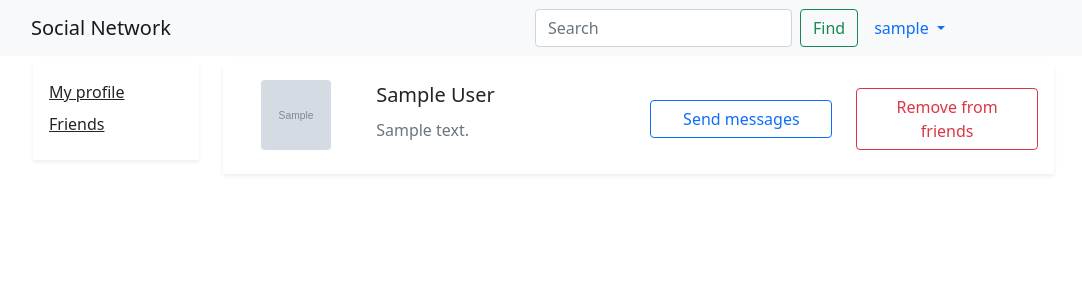
After one commit to UladzislauBaranau/social-network, a Django app: page /profiles/friends_list in a window 1280 px wide. The commit adds this page. Shown: the top 300 px of the page, without its empty margins (144-1226 px from the left). Run offline with Django 3.2, Linux system fonts and the light colour scheme; a user stored in the database is signed in; tables that the repository leaves empty hold one stand-in row (values such as "Sample post"); grey boxes marked "Sample" are stand-in pictures; some libraries are stand-ins or nearby versions.

Commit message:
Added a "friends_list" page

```diff
--- /dev/null
+++ b/socialnetwork/profiles/templates/profiles/friends_list.html
@@ -0,0 +1,50 @@
+{% extends 'base.html' %}
+{% load i18n %}
+{% load widget_tweaks %}
+
+{% block title %}
+{% translate 'Friends' %}
+{% endblock title %}
+
+{% block content %}
+<div class="container my-lg-2">
+  <div class="row">
+    <div class="col-1"></div>
+    <div class="col-2">
+      <div class="card-body shadow-sm holder-bottom">
+        <p class="fw-light mb-2"><a href="{% url 'user_profile' %}" class="text-reset">{% translate 'My profile' %}</a>
+        </p>
+        <p class="fw-light mb-2"><a href="{% url 'friends_list' %}" class="text-reset">{% translate 'Friends' %}</a></p>
+      </div>
+    </div>
+    <div class="col">
+
+      {% for friend in friends %}
+      <div class="card-body shadow-sm holder-bottom">
+        <div class="row">
+          <div class="col-2">
+            <img src="{{ friend.avatar.url }}" class="rounded mx-auto d-block mb-2" width="70" height="70">
+          </div>
+          <div class="col-4">
+            {% if friend.first_name and friend.last_name %}
+              <p class="fs-5 mb-2">{{ friend.first_name }} {{ friend.last_name }}</p>
+            {% else %}
+              <p class="fs-5 mb-2">{{ friend.username }}</p>
+            {% endif %}
+            {% if friend.bio %}
+              <p class="text-muted fw-light">{{ friend.bio }} </p>
+            {% endif %}
+          </div>
+          <div class="col-3 col align-self-center d-grid gap-2">
+            <button class="btn btn-outline-primary" type="submit">{% translate 'Send messages' %}</button>
+          </div>
+          <div class="col-3 col align-self-center d-grid gap-2">
+            <button class="btn btn-outline-danger" type="submit">{% translate 'Remove from friends' %}</button>
+          </div>
+        </div>
+      </div>
+      {% endfor %}
+    </div>
+  </div>
+</div>
+{% endblock content %}
--- a/socialnetwork/profiles/templates/profiles/user_profile.html
+++ b/socialnetwork/profiles/templates/profiles/user_profile.html
@@ -13,7 +13,7 @@
     <div class="col-2">
       <div class="card-body shadow-sm holder-bottom">
         <p class="fw-light mb-2"><a href="{% url 'user_profile' %}" class="text-reset">{% translate 'My profile' %}</a></p>
-        <p class="fw-light mb-2"><a href="#" class="text-reset">{% translate 'Friends' %}</a></p>
+        <p class="fw-light mb-2"><a href="{% url 'friends_list' %}" class="text-reset">{% translate 'Friends' %}</a></p>
       </div>
     </div>
     <div class="col">
--- a/socialnetwork/profiles/urls.py
+++ b/socialnetwork/profiles/urls.py
@@ -11,6 +11,7 @@ urlpatterns = [
     path('edit_profile', views.edit_profile_view, name='edit_profile'),
     path('export_personal_data', views.export_personal_data_view, name='export_personal_data'),
     path('remove_account', views.remove_account_view, name='remove_account'),
+    path('friends_list', views.get_friends_list_view, name='friends_list'),
 
     path('reset_password/',
          auth_views.PasswordResetView.as_view(template_name='profiles/password_reset.html'),
--- a/socialnetwork/profiles/views.py
+++ b/socialnetwork/profiles/views.py
@@ -4,7 +4,6 @@ from django.contrib.auth.decorators import login_required
 from django.http import HttpResponse, JsonResponse
 from django.shortcuts import redirect, render
 from django.utils.translation import gettext as _
-
 
 from .forms import EditAvatarUsernameBioForm, EditProfileForm, LoginForm, RegisterForm
 from .models import Profile
@@ -122,3 +121,13 @@ def remove_account_view(request):
         'account': account,
     }
     return render(request, 'profiles/remove_account.html', context)
+
+
+def get_friends_list_view(request):
+    user_profile = Profile.objects.get(id=request.user.id)
+
+    context = {
+        'friends': user_profile.friends.all(),
+    }
+
+    return render(request, 'profiles/friends_list.html', context)
```
